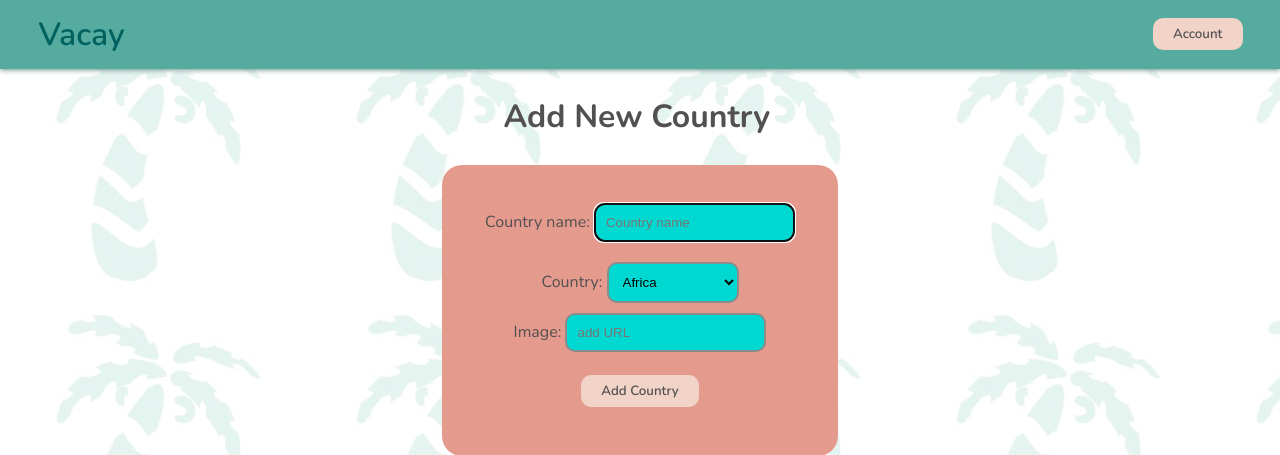
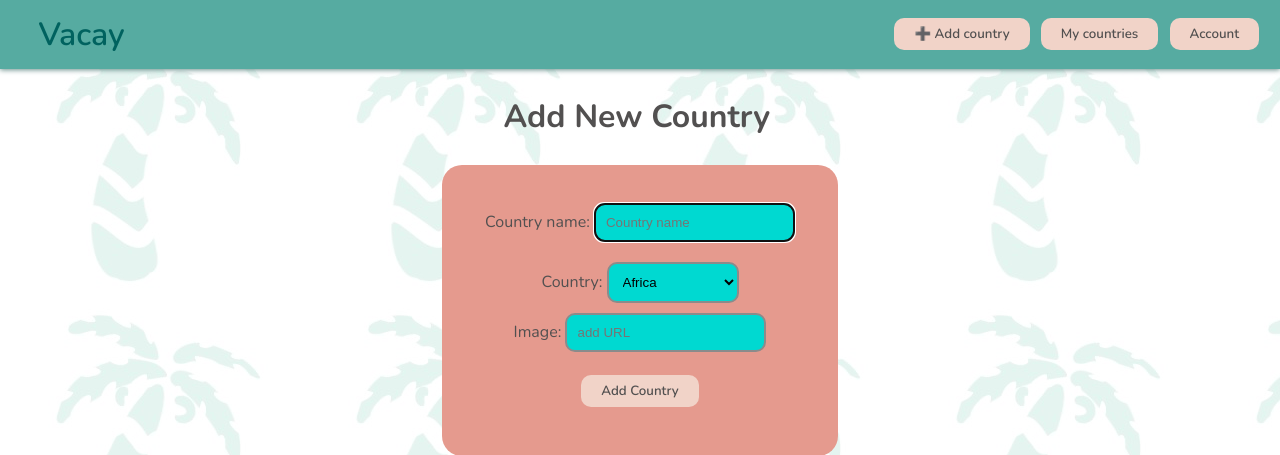
Before and after one commit to mattnorris1990/Vacay-travel-journalling-project, a Flask app: page /addcountry in a window 1280 px wide. Shown: the top 455 px of the page. Run offline with Flask 2, Linux system fonts and the light colour scheme.

Commit message:
added more functions to navbar

```diff
--- a/static/stylesheet.css
+++ b/static/stylesheet.css
@@ -31,6 +31,7 @@ a {
     margin: 0;
     padding: 1%;
     padding-right: 3%;
+    white-space: nowrap;
 
 }
 
--- a/templates/base.html
+++ b/templates/base.html
@@ -20,6 +20,16 @@
         <div class = "header-container">
         <h1 id="logo"><a href="/">Vacay</a></h1>
             <nav id="nav">
+                <a href="/addcountry">
+                    <button class="button">
+                        &#10133; Add country
+                    </button>
+                </a>
+                <a href="/countries">
+                    <button class="button">
+                        My countries
+                    </button>
+                </a>
                 <button class="button">
                     Account
                 </button>
```
